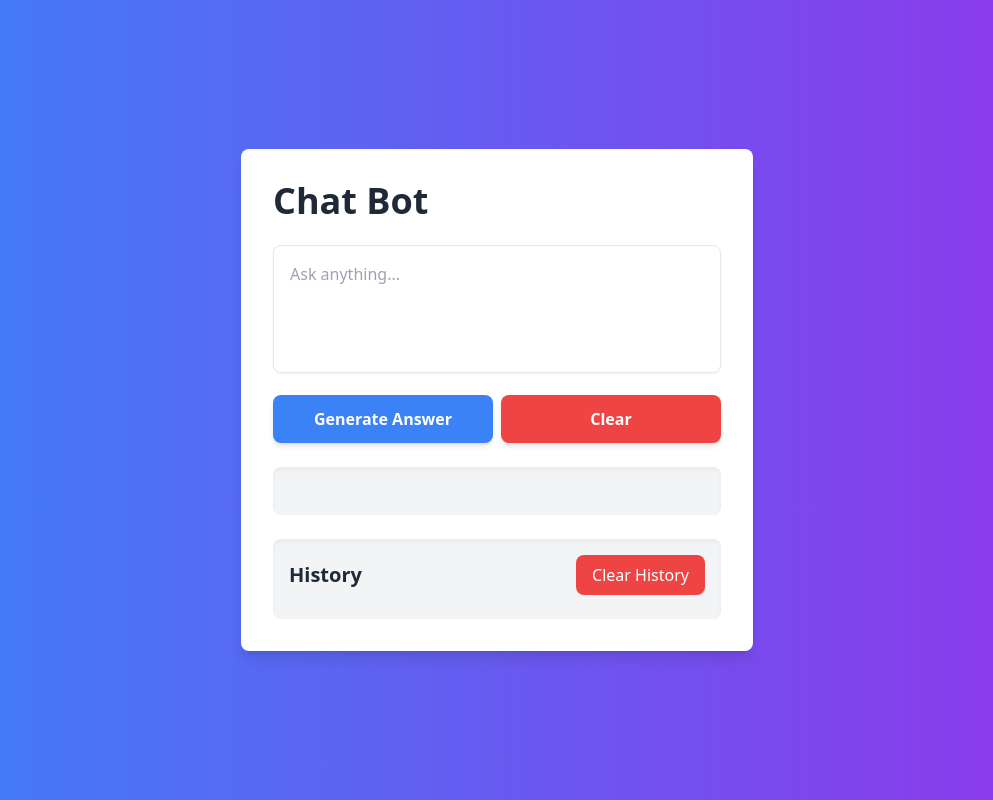
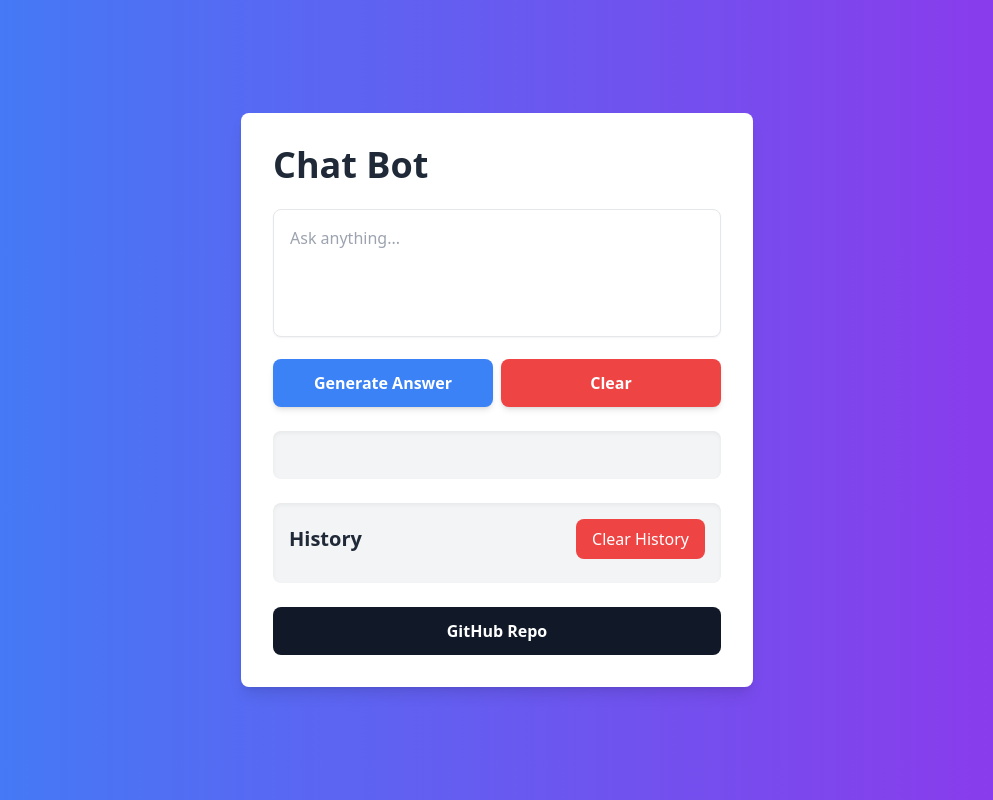
Before and after one commit to Prabal-verma/ChatBot, a React (Vite) app: page / in a window 1280 px wide. Shown: the whole page, without its empty margins (143-1136 px from the left). Built offline with nearby package versions, Linux system fonts and the light colour scheme.

Commit message:
added github button

```diff
--- a/src/App.jsx
+++ b/src/App.jsx
@@ -166,6 +166,14 @@ function App() {
             </div>
           ))}
         </div>
+        <a
+          href="https://github.com/Prabal-verma/ChatBot"
+          className="bg-gray-900 text-white py-3 px-6 rounded-lg font-semibold text-center block hover:bg-gray-800 transition duration-300"
+          target="_blank"
+          rel="noopener noreferrer"
+        >
+          GitHub Repo
+        </a>
       </div>
     </div>
   );
```
